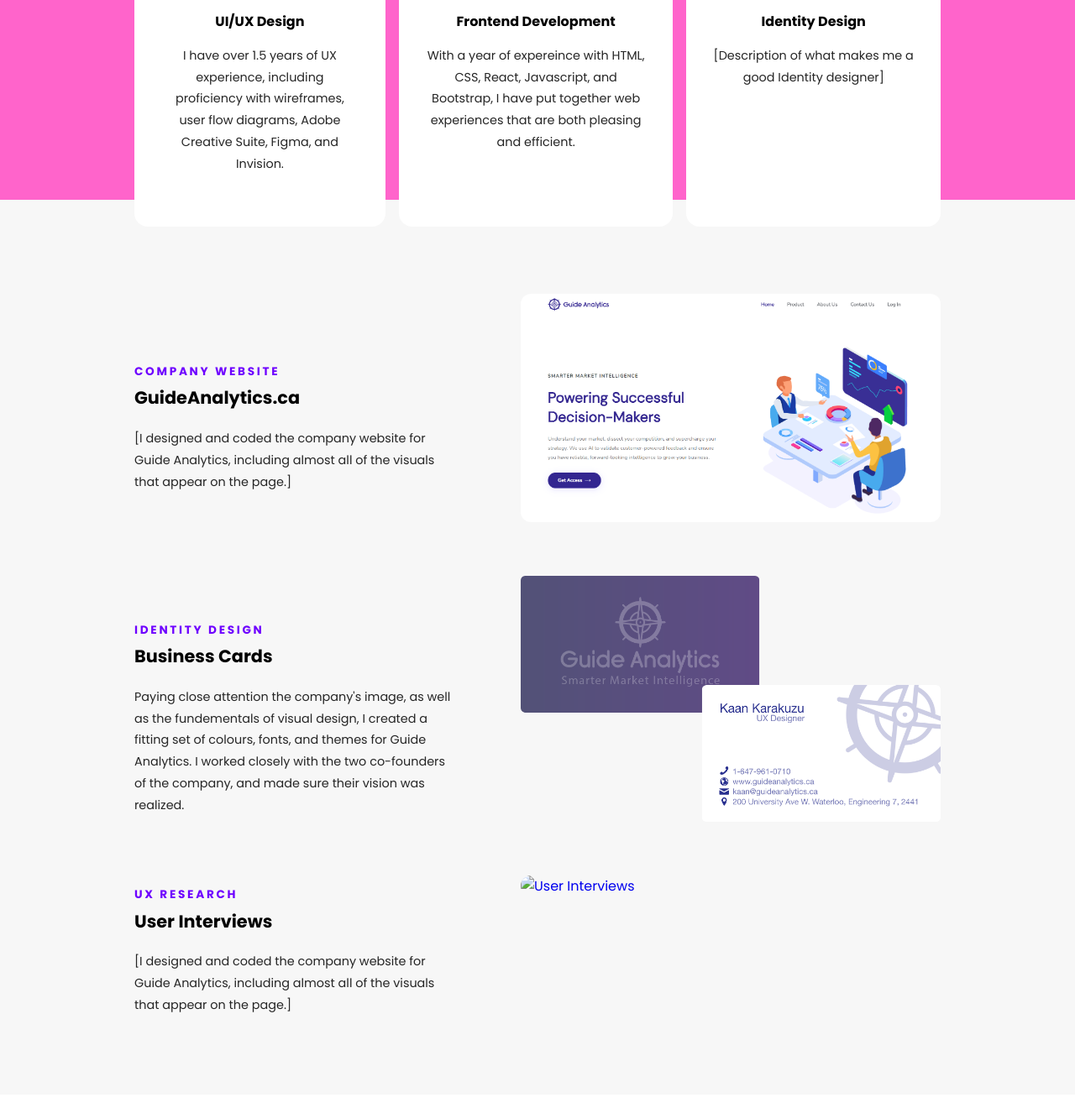
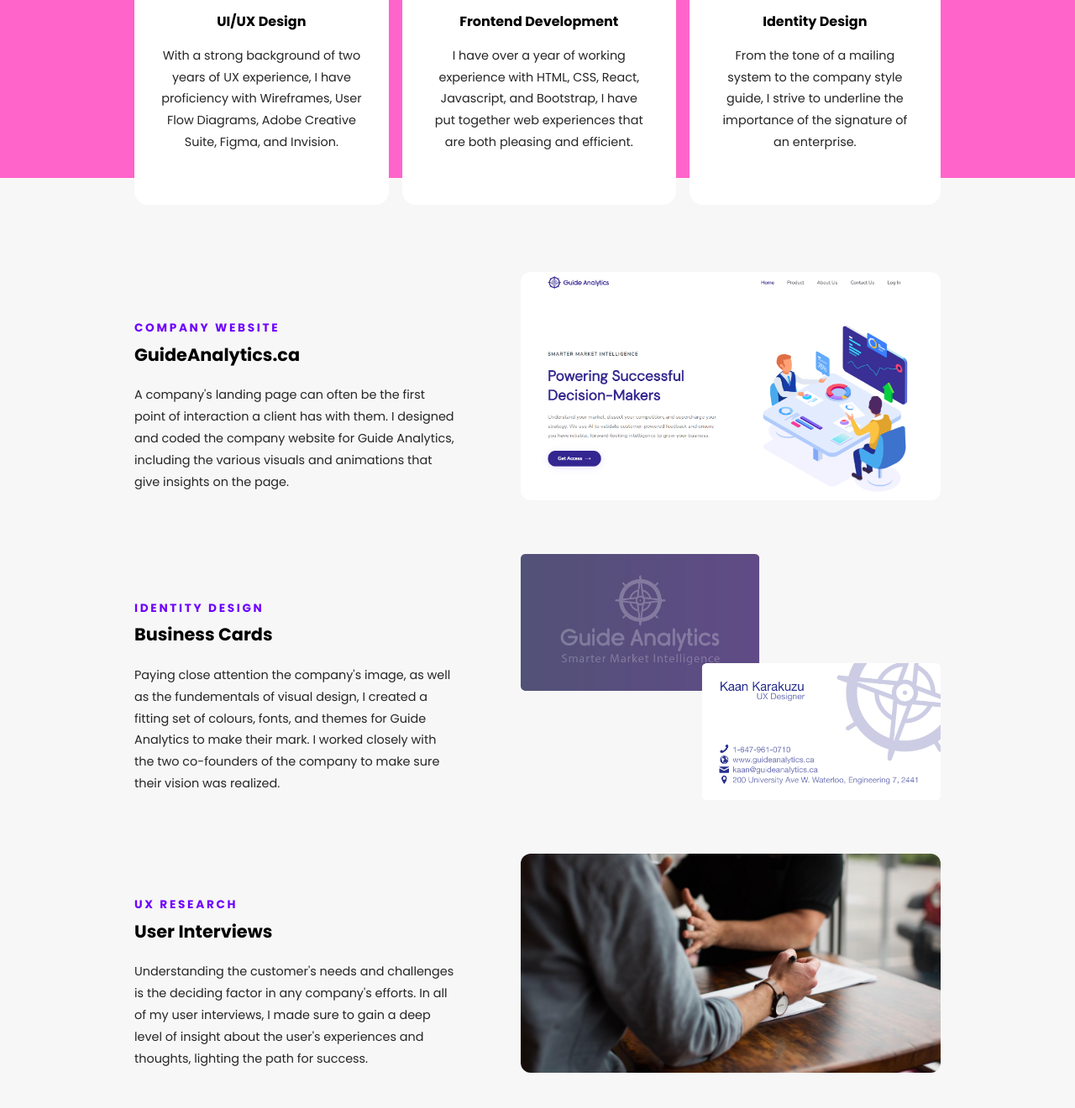
Before and after one commit to KaanKarakuzu/Portfolio, a plain HTML site: page index.html in a window 1280 px wide. Shown: the part 1582-2902 px from the top of the page at 84% size. Drawn offline with Linux system fonts and the light colour scheme.

Commit message:
More images added, more text.

```diff
--- a/index.html
+++ b/index.html
@@ -195,7 +195,7 @@
                     <a href="#" class="featured-title">Market Analytics App Design and Implimentation</a>
 
                     <p class="featured-desc">I designed and took part in the implementation of the launch of Guide Analytics.
-                        It gathers reviews of a product type and puts that data in graph form to give the user digestable information.
+                        This is an app that gathers reviews of a type of product and puts that data in graph form to give the user digestable information.
                     </p>
                 </div>
             </div>
@@ -210,8 +210,8 @@
                             <img src="images/icon-ux.svg" alt="UX icon">
                         </div>
                         <p class="skill-title">UI/UX Design</p>
-                        <p class="featured-desc skill-desc">I have over 1.5 years of UX experience, including proficiency with
-                            wireframes, user flow diagrams, Adobe Creative Suite, Figma, and Invision.
+                        <p class="featured-desc skill-desc">With a strong background of two years of UX experience, I have proficiency with
+                            Wireframes, User Flow Diagrams, Adobe Creative Suite, Figma, and Invision.
                         </p>
                     </li>
                     <li class="transition2">
@@ -219,7 +219,7 @@
                             <img src="images/icon-frontend.svg" alt="Frontend developer icon">
                         </div>
                         <p class="skill-title">Frontend Development</p>
-                        <p class="featured-desc skill-desc">With a year of expereince with HTML, CSS, React, Javascript, and Bootstrap, I have put together web experiences that are both pleasing and efficient.
+                        <p class="featured-desc skill-desc">I have over a year of working experience with HTML, CSS, React, Javascript, and Bootstrap, I have put together web experiences that are both pleasing and efficient.
                         </p>
                     </li>
                     <li class="transition2">
@@ -227,7 +227,7 @@
                             <img src="images/icon-logo.svg" alt="Idenity design icon">
                         </div>
                         <p class="skill-title">Identity Design</p>
-                        <p class="featured-desc skill-desc">[Description of what makes me a good Identity designer]</p>
+                        <p class="featured-desc skill-desc">From the tone of a mailing system to the company style guide, I strive to underline the importance of the signature of an enterprise.</p>
                     </li>
                 </ul>
             </div>
@@ -240,7 +240,7 @@
                     <div class="inner">
                         <p class="subtitle">Company Website</p>
                         <p class="featured-title">GuideAnalytics.ca</p>
-                        <p class="featured-desc">[I designed and coded the company website for Guide Analytics, including almost all of the visuals that appear on the page.]</p>
+                        <p class="featured-desc">A company's landing page can often be the first point of interaction a client has with them. I designed and coded the company website for Guide Analytics, including the various visuals and animations that give insights on the page.</p>
                     </div>
                 </div>
                 <a href="#"><img src="images/Guide_Analytics_Website_Hero_Section.png" alt="Guide Analytics Website"></a>
@@ -251,7 +251,7 @@
                     <div class="inner">
                         <p class="subtitle">Identity Design</p>
                         <p class="featured-title">Business Cards</p>
-                        <p class="featured-desc">Paying close attention the company's image, as well as the fundementals of visual design, I created a fitting set of colours, fonts, and themes for Guide Analytics. I worked closely with the two co-founders of the company, and made sure their vision was realized.</p>
+                        <p class="featured-desc">Paying close attention the company's image, as well as the fundementals of visual design, I created a fitting set of colours, fonts, and themes for Guide Analytics to make their mark. I worked closely with the two co-founders of the company to make sure their vision was realized.</p>
                     </div>
                 </div>
                 <a href="#"><img src="images/Identity_Design_1.png" alt="Guide Analytics Identity Design" style="border-radius: 0em;"></a>
@@ -262,10 +262,10 @@
                     <div class="inner">
                         <p class="subtitle">UX Research</p>
                         <p class="featured-title">User Interviews</p>
-                        <p class="featured-desc">[I designed and coded the company website for Guide Analytics, including almost all of the visuals that appear on the page.]</p>
+                        <p class="featured-desc">Understanding the customer's needs and challenges is the deciding factor in any company's efforts. In all of my user interviews, I made sure to gain a deep level of insight about the user's experiences and thoughts, lighting the path for success.</p>
                     </div>
                 </div>
-                <a href="#"><img src="images/guidewebsite" alt="User Interviews"></a>
+                <a href="#"><img src="images/User_Interview.jpeg" alt="User Interview"></a>
             </div>
 
         </section>
```
Also changed, not shown: images/User_Interview.jpeg (added).
